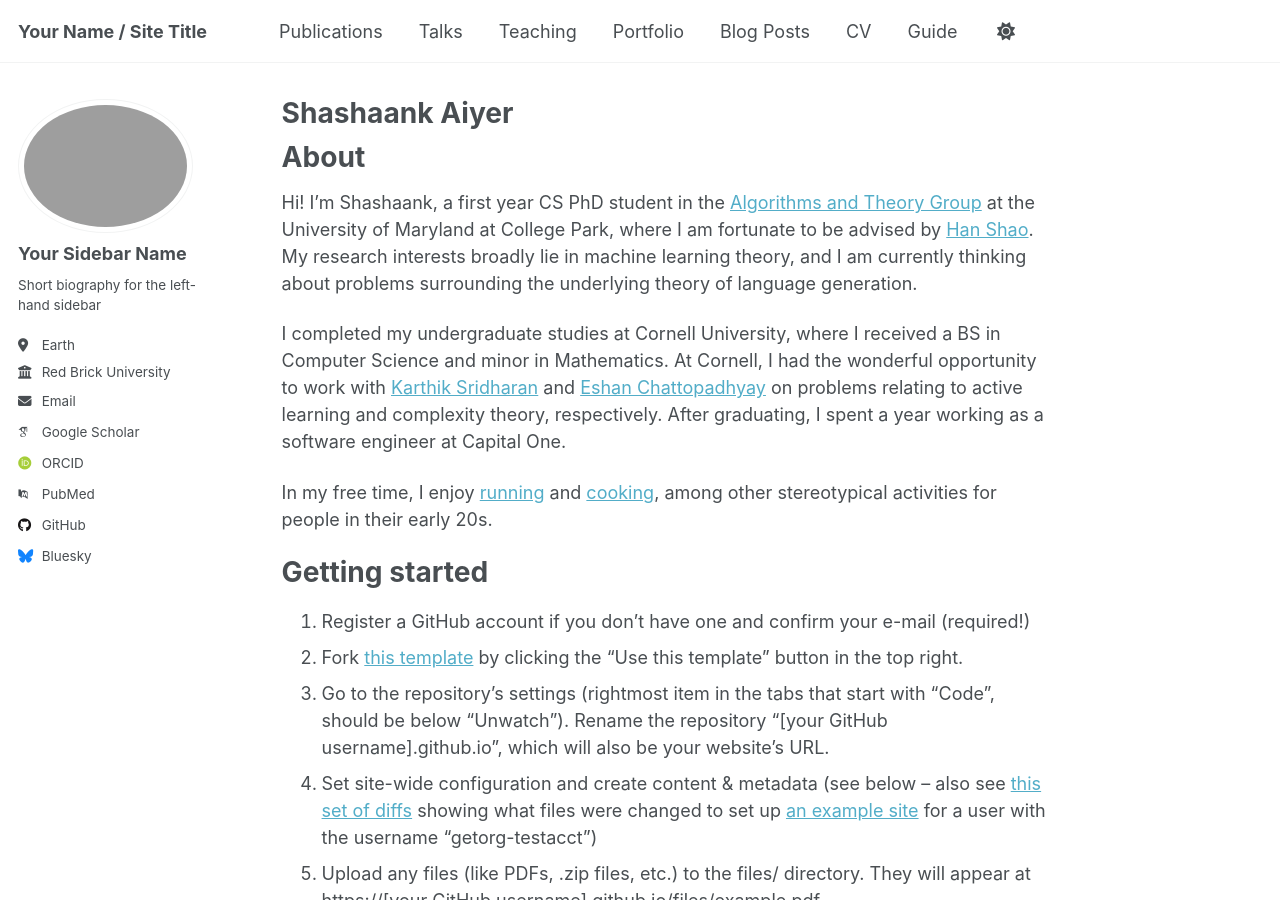
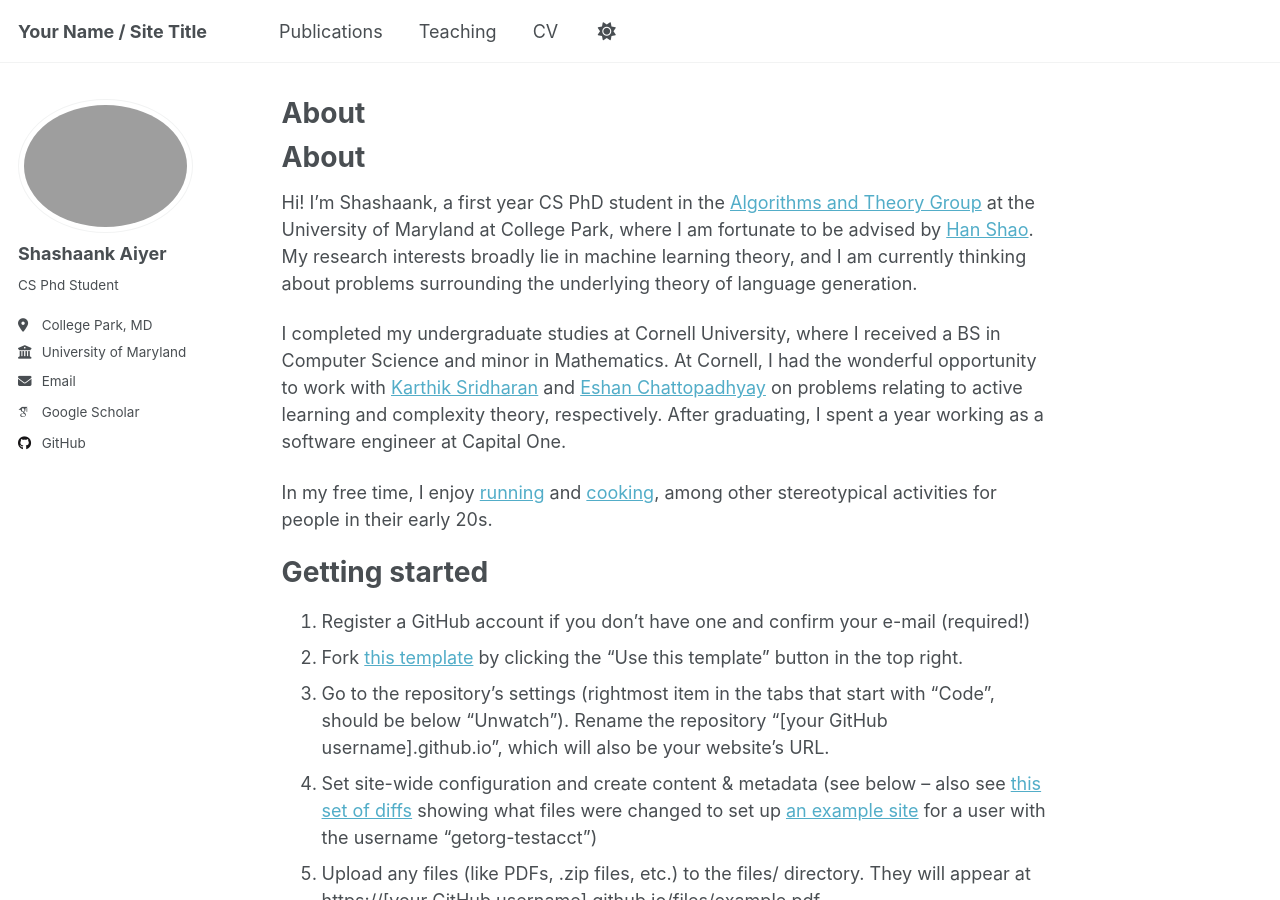
Before and after one commit to shashaank-aiyer/shashaank-aiyer.github.io, a Jekyll site: the page built from _pages/about.md, in a window 1280 px wide and 900 px high. Built offline with Jekyll 4.4.1, drawn with Linux system fonts in a browser that asks for light colours; some web fonts are replaced; a script that is not in the unit is left out; our own code applies the rules of GitHub Pages for plain Markdown files.

Commit message:
more changes

```diff
--- a/_config.yml
+++ b/_config.yml
@@ -23,11 +23,11 @@
 author:
   # Biographic information
   avatar           : "profile.png"
-  name             : "Your Sidebar Name"
+  name             : "Shashaank Aiyer"
   pronouns         : # example: "she/her"
-  bio              : "Short biography for the left-hand sidebar"
-  location         : "Earth"
-  employer         : "Red Brick University"
+  bio              : CS Phd Student
+  location         : College Park, MD
+  employer         : University of Maryland
   uri              : # URL
   email            : "none@example.org"
 
@@ -37,9 +37,9 @@
   googlescholar    : "https://scholar.google.com/citations?user=PS_CX0AAAAAJ"
   inspire-hep      : # URL
   impactstory      : # URL
-  orcid            : "http://orcid.org/yourorcidurl"
+  orcid            : # "http://orcid.org/yourorcidurl"
   semantic         : # URL
-  pubmed           : "https://www.ncbi.nlm.nih.gov/pubmed/?term=john+snow"
+  pubmed           : # "https://www.ncbi.nlm.nih.gov/pubmed/?term=john+snow"
   researchgate     : # URL
   scopus           : # URL
 
@@ -53,7 +53,7 @@
 
   # Social media
   artstation       : # Username
-  bluesky          : "bsky.app" # Replace this with you Bluesky username
+  bluesky          : # "bsky.app" # Replace this with you Bluesky username
   facebook         : # Username
   flickr           : # Username
   foursquare       : # Username
```
Also changed, not shown: _data/navigation.yml (+0 -15 lines), _pages/about.md (+0 -1 lines), 1 other file.
